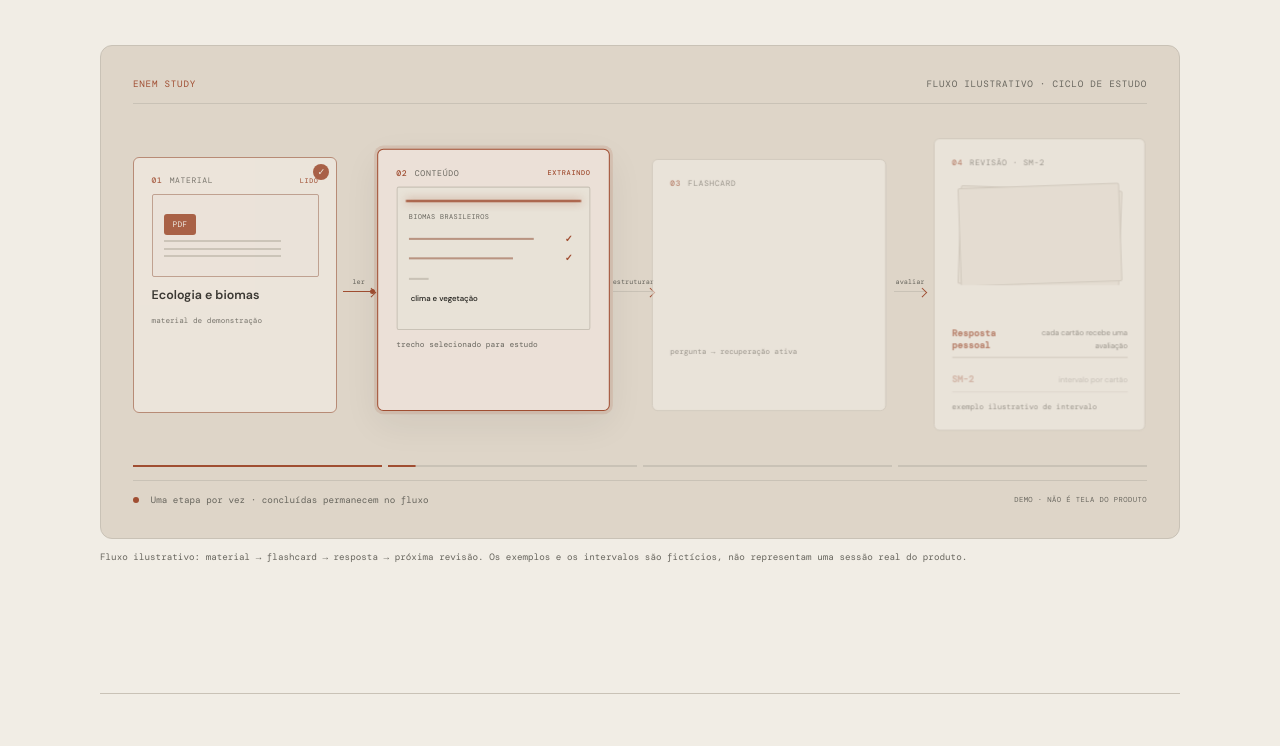
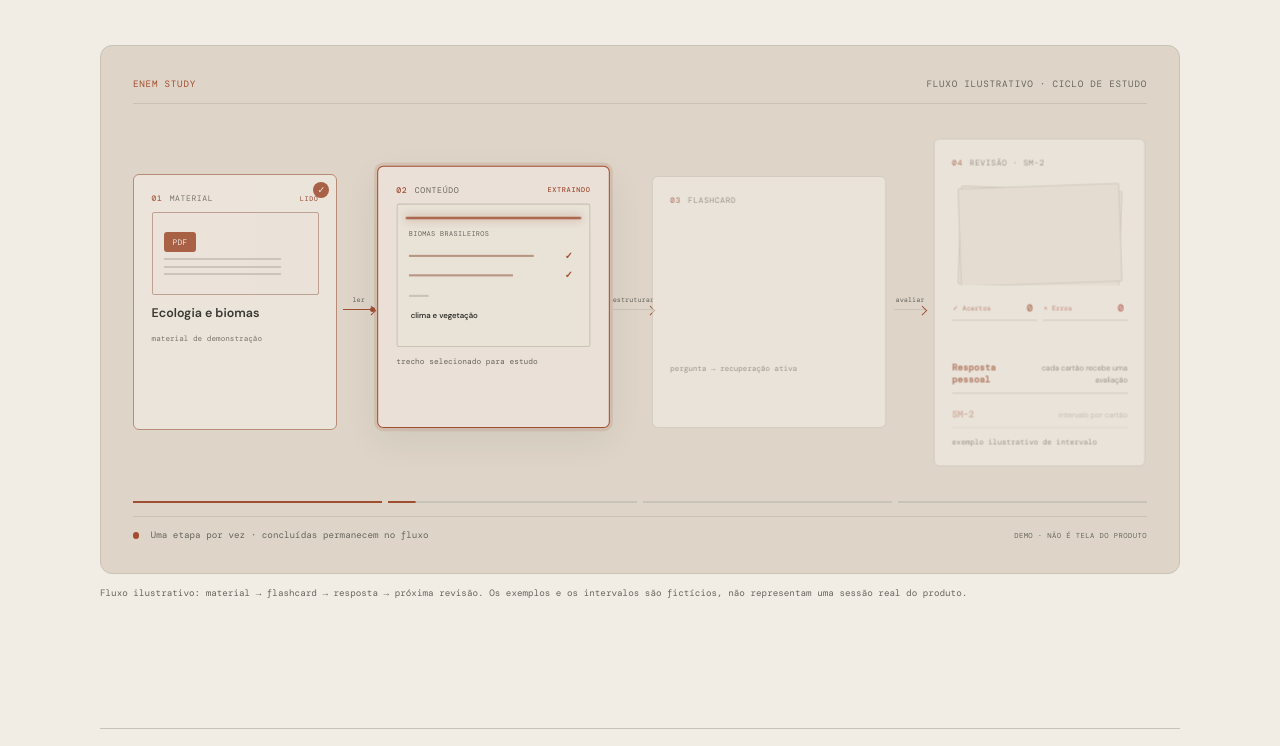
Before and after one commit to woragis/site, a Next.js app: page /projetos/enem-study in a window 1280 px wide. Shown: the part 1220-1966 px from the top of the page. Built offline with nearby package versions, Linux system fonts and the light colour scheme; no server answers; a web font is replaced by a local one.

Commit message:
feat(portfolio): anima placar da revisao enem

```diff
--- a/src/app/globals.css
+++ b/src/app/globals.css
@@ -606,7 +606,7 @@ html[data-theme="index"] .file-organizer-spotlight__visual .file-organizer-visua
 .enem-study-visual__stage--material { --enem-stage: 0; }
 .enem-study-visual__stage--extract { --enem-stage: 1; }
 .enem-study-visual__stage--cards { --enem-stage: 2; }
-.enem-study-visual__stage--review { --enem-stage: 3; }
+.enem-study-visual__stage--review { --enem-stage: 3; --review-error: #b5473b; }
 .enem-study-visual__document { position: relative; overflow: hidden; }
 .enem-study-visual__scan { position: absolute; z-index: 1; top: 0; left: 0; width: 100%; height: 2px; background: var(--color-accent); box-shadow: 0 0 .7rem color-mix(in srgb, var(--color-accent) 70%, transparent); opacity: 0; }
 .enem-study-visual__extract-page { position: relative; display: grid; min-height: 8.7rem; align-content: center; gap: .48rem; overflow: hidden; border: 1px solid var(--color-line); border-radius: var(--radius-sm); background: var(--color-paper); padding: .7rem; }
@@ -654,6 +654,16 @@ html[data-theme="index"] .file-organizer-spotlight__visual .file-organizer-visua
 .enem-study-visual__review-actions { display: flex; flex-wrap: wrap; gap: .2rem; }
 .enem-study-visual__review-actions > span { border: 1px solid var(--color-line); border-radius: 999px; padding: .16rem .25rem; color: var(--color-muted); font: .42rem var(--font-mono); white-space: nowrap; }
 .enem-study-visual__review-actions > .is-chosen { border-color: var(--color-accent); background: color-mix(in srgb, var(--color-accent) 10%, var(--color-bg)); color: var(--color-accent); }
+.enem-study-visual__review-actions > .is-incorrect.is-chosen { border-color: var(--review-error); background: color-mix(in srgb, var(--review-error) 10%, var(--color-bg)); color: var(--review-error); }
+.enem-study-visual__review-result { display: flex; width: fit-content; align-items: center; border-radius: 999px; padding: .16rem .3rem; font: 600 .43rem var(--font-mono); }
+.enem-study-visual__review-result--correct { background: color-mix(in srgb, var(--color-accent) 12%, var(--color-bg)); color: var(--color-accent); }
+.enem-study-visual__review-result--incorrect { background: color-mix(in srgb, var(--review-error) 10%, var(--color-bg)); color: var(--review-error); }
+.enem-study-visual__review-score { display: grid; grid-template-columns: repeat(2, minmax(0, 1fr)); gap: .4rem; padding-top: .15rem; }
+.enem-study-visual__review-score-item { display: flex; align-items: center; justify-content: space-between; gap: .4rem; border-bottom: 1px solid var(--color-line); padding: .28rem .05rem; color: var(--color-accent); font: .43rem var(--font-mono); }
+.enem-study-visual__review-score-item--incorrect { color: var(--review-error); }
+.enem-study-visual__review-score-item > b { position: relative; display: inline-grid; min-width: .8rem; height: .9rem; place-items: center; font-size: .62rem; }
+.enem-study-visual__review-score-item > b > i { grid-area: 1 / 1; font-style: normal; opacity: 0; }
+.enem-study-visual__review-score-item > b > .is-zero { opacity: 1; }
 .enem-study-visual__review-complete { display: flex; min-height: 1rem; align-items: center; gap: .35rem; color: var(--color-accent); font: .45rem var(--font-mono); opacity: 0; }
 .enem-study-visual__review-complete > b { display: grid; width: .85rem; aspect-ratio: 1; place-items: center; border-radius: 50%; background: color-mix(in srgb, var(--color-accent) 15%, var(--color-bg)); }
 .enem-study-visual__connector > i > b { position: absolute; top: -.16rem; left: 0; width: .32rem; aspect-ratio: 1; border-radius: 50%; background: var(--color-accent); opacity: 0; }
@@ -694,12 +704,18 @@ html[data-theme="index"] .file-organizer-spotlight__visual .file-organizer-visua
 .enem-study-visual__stage--review.is-active .enem-study-visual__review-card--one { animation: enem-review-card 3.7s cubic-bezier(.2,.75,.25,1) 1 both; }
 .enem-study-visual__stage--review.is-active .enem-study-visual__review-card--two { animation: enem-review-card 3.7s cubic-bezier(.2,.75,.25,1) 1 both; animation-delay: 4s; }
 .enem-study-visual__stage--review.is-active .enem-study-visual__review-card--three { animation: enem-review-card 3.7s cubic-bezier(.2,.75,.25,1) 1 both; animation-delay: 8s; }
+.enem-study-visual__stage--review.is-active .enem-study-visual__review-card--incorrect { animation-name: enem-review-card-left; }
 .enem-study-visual__stage--review.is-active .enem-study-visual__review-card-flip { animation: enem-review-flip 3.7s ease-in-out 1 both; }
 .enem-study-visual__stage--review.is-active .enem-study-visual__review-card--two .enem-study-visual__review-card-flip { animation-delay: 4s; }
 .enem-study-visual__stage--review.is-active .enem-study-visual__review-card--three .enem-study-visual__review-card-flip { animation-delay: 8s; }
 .enem-study-visual__stage--review.is-active .enem-study-visual__review-card--one .is-chosen { animation: enem-review-choice .5s ease-out 1 both; animation-delay: 2s; }
 .enem-study-visual__stage--review.is-active .enem-study-visual__review-card--two .is-chosen { animation: enem-review-choice .5s ease-out 1 both; animation-delay: 6s; }
 .enem-study-visual__stage--review.is-active .enem-study-visual__review-card--three .is-chosen { animation: enem-review-choice .5s ease-out 1 both; animation-delay: 10s; }
+.enem-study-visual__stage--review.is-active .enem-study-visual__review-score-item--correct .is-zero { animation: enem-score-correct-zero 14s steps(1, end) 1 both; }
+.enem-study-visual__stage--review.is-active .enem-study-visual__review-score-item--correct .is-one { animation: enem-score-correct-one 14s steps(1, end) 1 both; }
+.enem-study-visual__stage--review.is-active .enem-study-visual__review-score-item--correct .is-two { animation: enem-score-correct-two 14s steps(1, end) 1 both; }
+.enem-study-visual__stage--review.is-active .enem-study-visual__review-score-item--incorrect .is-zero { animation: enem-score-incorrect-zero 14s steps(1, end) 1 both; }
+.enem-study-visual__stage--review.is-active .enem-study-visual__review-score-item--incorrect .is-one { animation: enem-score-incorrect-one 14s steps(1, end) 1 both; }
 .enem-study-visual__stage--review.is-active .enem-study-visual__review-complete { animation: enem-review-summary .7s ease-out 1 both; animation-delay: 12.1s; }
 .enem-study-visual__stage--review.is-active .enem-study-visual__due--next { animation: enem-next-due-once 1.4s ease-in-out 1 both; animation-delay: 12.1s; }
 .enem-study-visual__stage--review.is-complete .enem-study-visual__review-card { opacity: 0; transform: translate(110%, -.15rem) scale(.88) rotate(3deg); }
@@ -733,9 +749,15 @@ html[data-theme="index"] .file-organizer-spotlight__visual .file-organizer-visua
 @keyframes enem-card-reveal { 0%, 48% { opacity: 0; transform: scale(.84) translateY(.5rem); } 58%, 68% { opacity: 1; transform: scale(1) translateY(0); } 84%, 100% { opacity: 1; transform: scale(1) translateY(0); } }
 @keyframes enem-card-flip { 0%, 68% { transform: rotateY(0); } 84%, 100% { transform: rotateY(180deg); } }
 @keyframes enem-review-card { 0%, 8% { opacity: 0; transform: translateY(2rem) scale(.88); } 18%, 36% { opacity: 1; transform: translateY(0) scale(1); } 48%, 67% { opacity: 1; transform: translateY(0) scale(1); } 82%, 100% { opacity: 0; transform: translate(115%, -.15rem) scale(.88) rotate(4deg); } }
+@keyframes enem-review-card-left { 0%, 8% { opacity: 0; transform: translateY(2rem) scale(.88); } 18%, 36% { opacity: 1; transform: translateY(0) scale(1); } 48%, 67% { opacity: 1; transform: translateY(0) scale(1); } 82%, 100% { opacity: 0; transform: translate(-115%, -.15rem) scale(.88) rotate(-4deg); } }
 @keyframes enem-review-flip { 0%, 36% { transform: rotateY(0); } 50%, 100% { transform: rotateY(180deg); } }
 @keyframes enem-review-choice { 0% { transform: scale(.9); } 70%, 100% { transform: scale(1); } }
 @keyframes enem-review-summary { 0% { opacity: 0; transform: translateY(.3rem); } 100% { opacity: 1; transform: translateY(0); } }
+@keyframes enem-score-correct-zero { 0%, 26% { opacity: 1; } 27%, 100% { opacity: 0; } }
+@keyframes enem-score-correct-one { 0%, 26% { opacity: 0; } 27%, 83% { opacity: 1; } 84%, 100% { opacity: 0; } }
+@keyframes enem-score-correct-two { 0%, 83% { opacity: 0; } 84%, 100% { opacity: 1; } }
+@keyframes enem-score-incorrect-zero { 0%, 54% { opacity: 1; } 55%, 100% { opacity: 0; } }
+@keyframes enem-score-incorrect-one { 0%, 54% { opacity: 0; } 55%, 100% { opacity: 1; } }
 @keyframes enem-next-due-once { 0%, 20% { opacity: .45; transform: translateY(0); } 70%, 100% { opacity: 1; transform: translateY(-2px); } }
 @keyframes enem-flow-dot-once { 0% { left: 0; opacity: 0; } 15% { opacity: 1; } 85% { left: calc(100% - .32rem); opacity: 1; } 100% { left: calc(100% - .32rem); opacity: 0; } }
 @keyframes enem-progress-once { 0% { transform: scaleX(0); } 100% { transform: scaleX(1); } }
@@ -1098,6 +1120,9 @@ html[data-theme="index"] .project-card__visual--enem-study::before, html[data-th
   .enem-study-visual__review-card--one { opacity: 1 !important; transform: none !important; }
   .enem-study-visual__review-card--one .enem-study-visual__review-card-flip { transform: rotateY(180deg); }
   .enem-study-visual__review-card--two, .enem-study-visual__review-card--three { display: none !important; }
+  .enem-study-visual__review-score-item--correct .is-zero, .enem-study-visual__review-score-item--correct .is-one,
+  .enem-study-visual__review-score-item--incorrect .is-zero { opacity: 0 !important; }
+  .enem-study-visual__review-score-item--correct .is-two, .enem-study-visual__review-score-item--incorrect .is-one { opacity: 1 !important; }
   .enem-study-visual__review-complete { display: none !important; }
   .enem-study-visual__review-actions > .is-chosen { background: color-mix(in srgb, var(--color-accent) 12%, var(--color-bg)); }
   .enem-study-visual__due--next { opacity: 1 !important; transform: none !important; }
--- a/src/components/enem-study-visual.tsx
+++ b/src/components/enem-study-visual.tsx
@@ -119,26 +119,30 @@ export function EnemStudyVisual({ compact = false }: { compact?: boolean }) {
           <span className="enem-study-visual__stage-check">✓</span>
           <div className="enem-study-visual__review-deck">
             <div className="enem-study-visual__review-stack"><span /><span /></div>
-            <div className="enem-study-visual__review-card enem-study-visual__review-card--one">
+            <div className="enem-study-visual__review-card enem-study-visual__review-card--one enem-study-visual__review-card--correct">
               <div className="enem-study-visual__review-card-flip">
                 <div className="enem-study-visual__review-face enem-study-visual__review-face--front"><small>CARTÃO 01 · FRENTE</small><b>O que caracteriza um bioma?</b><span>responda antes de virar</span></div>
-                <div className="enem-study-visual__review-face enem-study-visual__review-face--back"><small>CARTÃO 01 · RESPOSTA</small><b>Clima, vegetação e fauna em interação.</b><div className="enem-study-visual__review-actions"><span>↺ Esqueci</span><span className="is-chosen">✓ Lembrei</span></div><span className="enem-study-visual__review-rating">Autoavaliação ilustrativa</span></div>
+                <div className="enem-study-visual__review-face enem-study-visual__review-face--back"><small>CARTÃO 01 · RESPOSTA</small><b>Clima, vegetação e fauna em interação.</b><div className="enem-study-visual__review-actions"><span className="is-incorrect">× Errei</span><span className="is-chosen is-correct">✓ Acertei</span></div><strong className="enem-study-visual__review-result enem-study-visual__review-result--correct">✓ Acertei</strong></div>
               </div>
             </div>
-            <div className="enem-study-visual__review-card enem-study-visual__review-card--two">
+            <div className="enem-study-visual__review-card enem-study-visual__review-card--two enem-study-visual__review-card--incorrect">
               <div className="enem-study-visual__review-card-flip">
                 <div className="enem-study-visual__review-face enem-study-visual__review-face--front"><small>CARTÃO 02 · FRENTE</small><b>O clima influencia qual aspecto do bioma?</b><span>responda antes de virar</span></div>
-                <div className="enem-study-visual__review-face enem-study-visual__review-face--back"><small>CARTÃO 02 · RESPOSTA</small><b>A distribuição da vegetação e das espécies.</b><div className="enem-study-visual__review-actions"><span className="is-chosen">↺ Esqueci</span><span>✓ Lembrei</span></div><span className="enem-study-visual__review-rating">Autoavaliação ilustrativa</span></div>
+                <div className="enem-study-visual__review-face enem-study-visual__review-face--back"><small>CARTÃO 02 · RESPOSTA</small><b>A distribuição da vegetação e das espécies.</b><div className="enem-study-visual__review-actions"><span className="is-chosen is-incorrect">× Errei</span><span className="is-correct">✓ Acertei</span></div><strong className="enem-study-visual__review-result enem-study-visual__review-result--incorrect">× Errei</strong></div>
               </div>
             </div>
-            <div className="enem-study-visual__review-card enem-study-visual__review-card--three">
+            <div className="enem-study-visual__review-card enem-study-visual__review-card--three enem-study-visual__review-card--correct">
               <div className="enem-study-visual__review-card-flip">
                 <div className="enem-study-visual__review-face enem-study-visual__review-face--front"><small>CARTÃO 03 · FRENTE</small><b>Quais elementos ajudam a definir um bioma?</b><span>responda antes de virar</span></div>
-                <div className="enem-study-visual__review-face enem-study-visual__review-face--back"><small>CARTÃO 03 · RESPOSTA</small><b>Clima, flora, fauna e condições do ambiente.</b><div className="enem-study-visual__review-actions"><span>↺ Esqueci</span><span className="is-chosen">✓ Lembrei</span></div><span className="enem-study-visual__review-rating">Autoavaliação ilustrativa</span></div>
+                <div className="enem-study-visual__review-face enem-study-visual__review-face--back"><small>CARTÃO 03 · RESPOSTA</small><b>Clima, flora, fauna e condições do ambiente.</b><div className="enem-study-visual__review-actions"><span className="is-incorrect">× Errei</span><span className="is-chosen is-correct">✓ Acertei</span></div><strong className="enem-study-visual__review-result enem-study-visual__review-result--correct">✓ Acertei</strong></div>
               </div>
             </div>
           </div>
-          <div className="enem-study-visual__review-complete"><b>✓</b><span>3 cartões revisados · respostas pessoais</span></div>
+          <div className="enem-study-visual__review-score" aria-hidden="true">
+            <div className="enem-study-visual__review-score-item enem-study-visual__review-score-item--correct"><span>✓ Acertos</span><b><i className="is-zero">0</i><i className="is-one">1</i><i className="is-two">2</i></b></div>
+            <div className="enem-study-visual__review-score-item enem-study-visual__review-score-item--incorrect"><span>× Erros</span><b><i className="is-zero">0</i><i className="is-one">1</i></b></div>
+          </div>
+          <div className="enem-study-visual__review-complete"><b>✓</b><span>2 acertos · 1 erro · autoavaliação ilustrativa</span></div>
           <div className="enem-study-visual__due"><b>Resposta pessoal</b><span>cada cartão recebe uma avaliação</span></div>
           <div className="enem-study-visual__due enem-study-visual__due--next"><b>SM-2</b><span>intervalo por cartão</span></div>
           <span>exemplo ilustrativo de intervalo</span>
```
